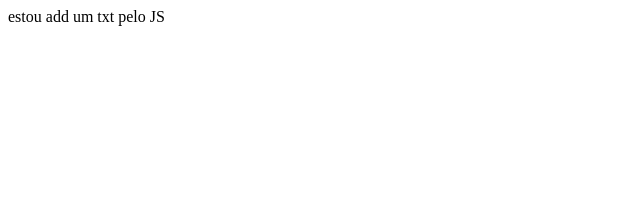
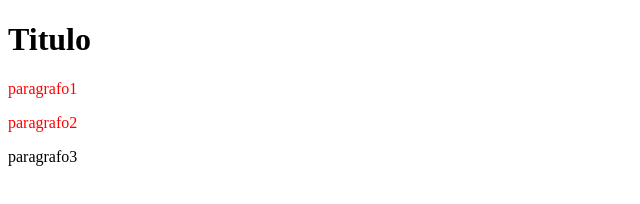
Before and after one commit to lucasmetron/JavascriptIntemediario, a plain HTML site: page index.html in a window 1280 px wide. Shown: the whole page, without its empty margins (0-640 px from the left). Drawn offline with Linux system fonts and the light colour scheme.

Commit message:
estudando como acessar todos elementos dentro de um document

```diff
--- a/index.html
+++ b/index.html
@@ -8,12 +8,26 @@
     <title>JavaScript Intermediário</title>
     <link rel="icon" href="./images/js.png" type="image/png" >
 
+    <style>
+        .paragrafo{
+            color: red;
+        }
+
+    </style>
 </head>
 
 <body>
 
-    <script src="./script.js"> </script>
+
+    <h1>Titulo</h1>
+    <p  meuatt="Lucas Rosa" class="paragrafo" id="p1">paragrafo1 </p>
+    <p class="paragrafo" >paragrafo2</p>
+    <p>paragrafo3</p>
 
 
+
+
+
+    <script src="./script.js"> </script>
 </body>
 </html>
--- a/script.js
+++ /dev/null
@@ -1 +0,0 @@
-document.body.innerHTML = "estou add um txt pelo JS" + document.body.innerHTML
```
